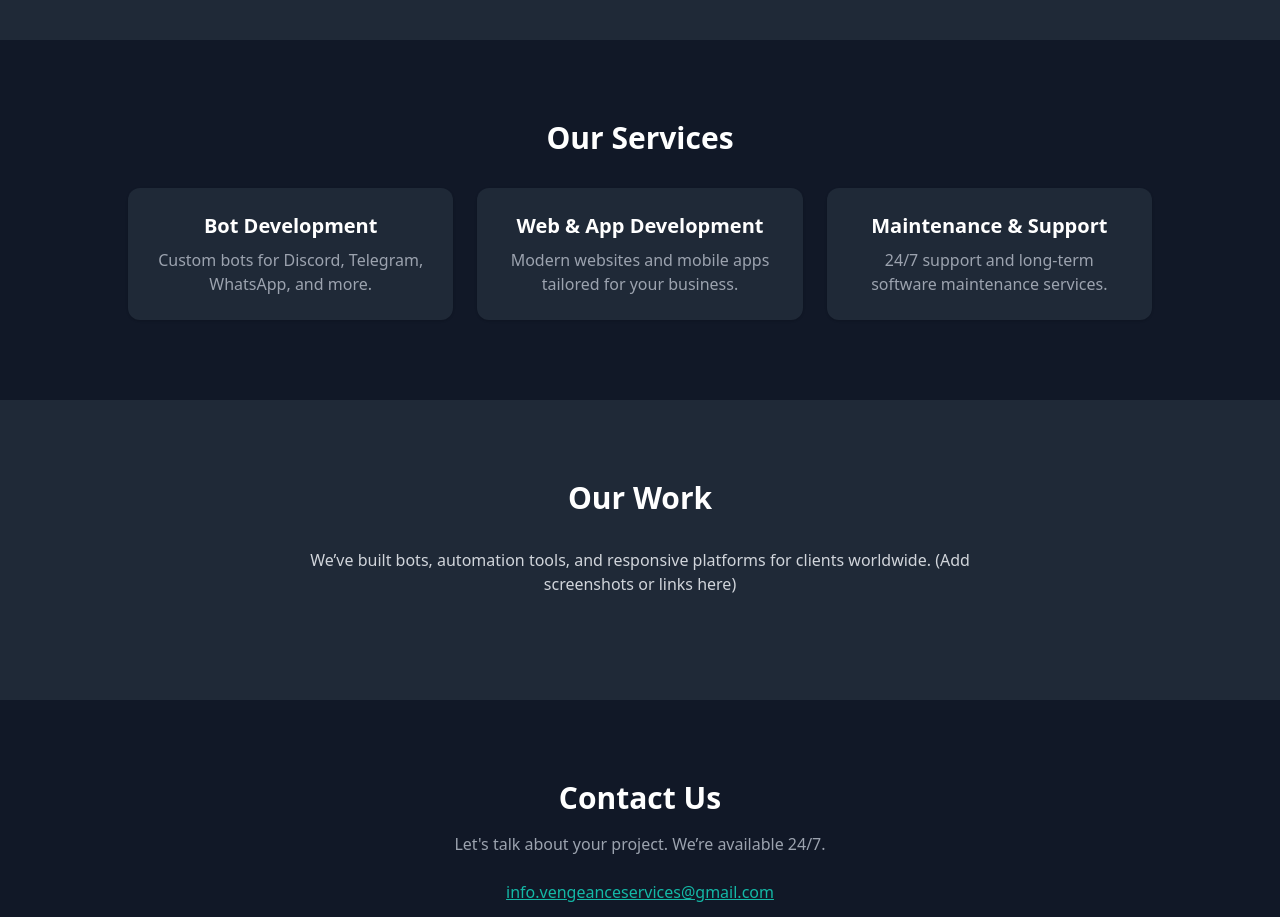
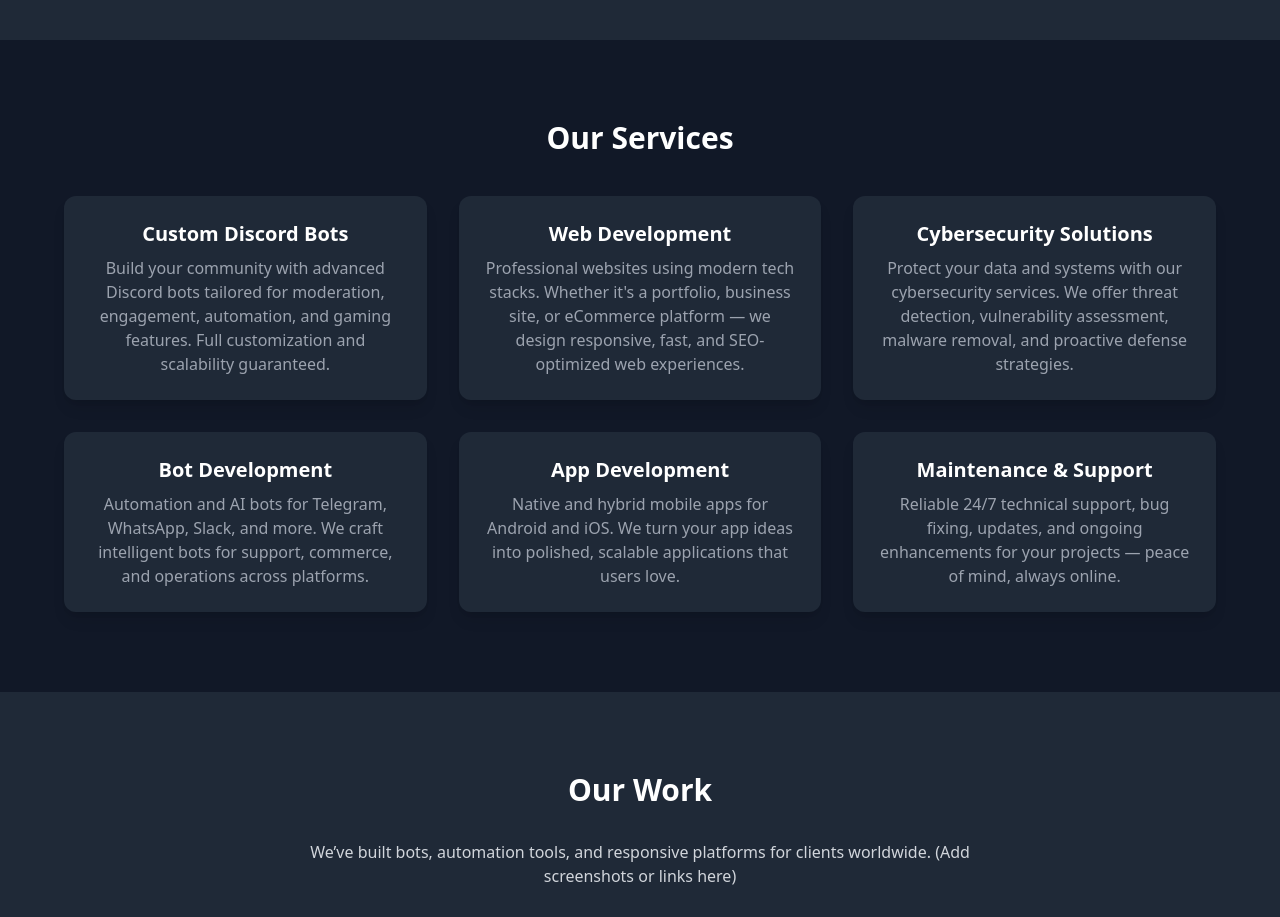
Before and after one commit to Nishant04-dev/Website-, a plain HTML site: page index.html in a window 1280 px wide. Shown: the part 1140-2057 px from the top of the page. Drawn offline with nearby package versions, Linux system fonts and the light colour scheme.

Commit message:
Update index.html

```diff
--- a/index.html
+++ b/index.html
@@ -43,21 +43,40 @@
 
   <!-- Services -->
 <section id="services" class="py-20 px-4">
-    <div class="max-w-5xl mx-auto text-center">
-      <h3 class="text-3xl font-semibold mb-8">Our Services</h3>
-      <div class="grid grid-cols-1 md:grid-cols-3 gap-6">
-        <div class="bg-gray-800 p-6 rounded-xl shadow">
+  <div class="max-w-6xl mx-auto text-center">
+    <h3 class="text-3xl font-semibold mb-10">Our Services</h3>
+    <div class="grid grid-cols-1 md:grid-cols-2 lg:grid-cols-3 gap-8">
+
+      <div class="bg-gray-800 p-6 rounded-xl shadow-lg">
+        <h4 class="text-xl font-bold mb-2">Custom Discord Bots</h4>
+        <p class="text-gray-400">Build your community with advanced Discord bots tailored for moderation, engagement, automation, and gaming features. Full customization and scalability guaranteed.</p>
+      </div>
+
+      <div class="bg-gray-800 p-6 rounded-xl shadow-lg">
+        <h4 class="text-xl font-bold mb-2">Web Development</h4>
+        <p class="text-gray-400">Professional websites using modern tech stacks. Whether it's a portfolio, business site, or eCommerce platform — we design responsive, fast, and SEO-optimized web experiences.</p>
+      </div>
+
+      <div class="bg-gray-800 p-6 rounded-xl shadow-lg">
+        <h4 class="text-xl font-bold mb-2">Cybersecurity Solutions</h4>
+        <p class="text-gray-400">Protect your data and systems with our cybersecurity services. We offer threat detection, vulnerability assessment, malware removal, and proactive defense strategies.</p>
+      </div>
+
+      <div class="bg-gray-800 p-6 rounded-xl shadow-lg">
         <h4 class="text-xl font-bold mb-2">Bot Development</h4>
-          <p class="text-gray-400">Custom bots for Discord, Telegram, WhatsApp, and more.</p>
+        <p class="text-gray-400">Automation and AI bots for Telegram, WhatsApp, Slack, and more. We craft intelligent bots for support, commerce, and operations across platforms.</p>
       </div>
-        <div class="bg-gray-800 p-6 rounded-xl shadow">
-          <h4 class="text-xl font-bold mb-2">Web & App Development</h4>
-          <p class="text-gray-400">Modern websites and mobile apps tailored for your business.</p>
+
+      <div class="bg-gray-800 p-6 rounded-xl shadow-lg">
+        <h4 class="text-xl font-bold mb-2">App Development</h4>
+        <p class="text-gray-400">Native and hybrid mobile apps for Android and iOS. We turn your app ideas into polished, scalable applications that users love.</p>
       </div>
-        <div class="bg-gray-800 p-6 rounded-xl shadow">
+
+      <div class="bg-gray-800 p-6 rounded-xl shadow-lg">
         <h4 class="text-xl font-bold mb-2">Maintenance & Support</h4>
-          <p class="text-gray-400">24/7 support and long-term software maintenance services.</p>
+        <p class="text-gray-400">Reliable 24/7 technical support, bug fixing, updates, and ongoing enhancements for your projects — peace of mind, always online.</p>
       </div>
+
     </div>
   </div>
 </section>
```
Lines whose indentation alone changed are shown as unchanged.
